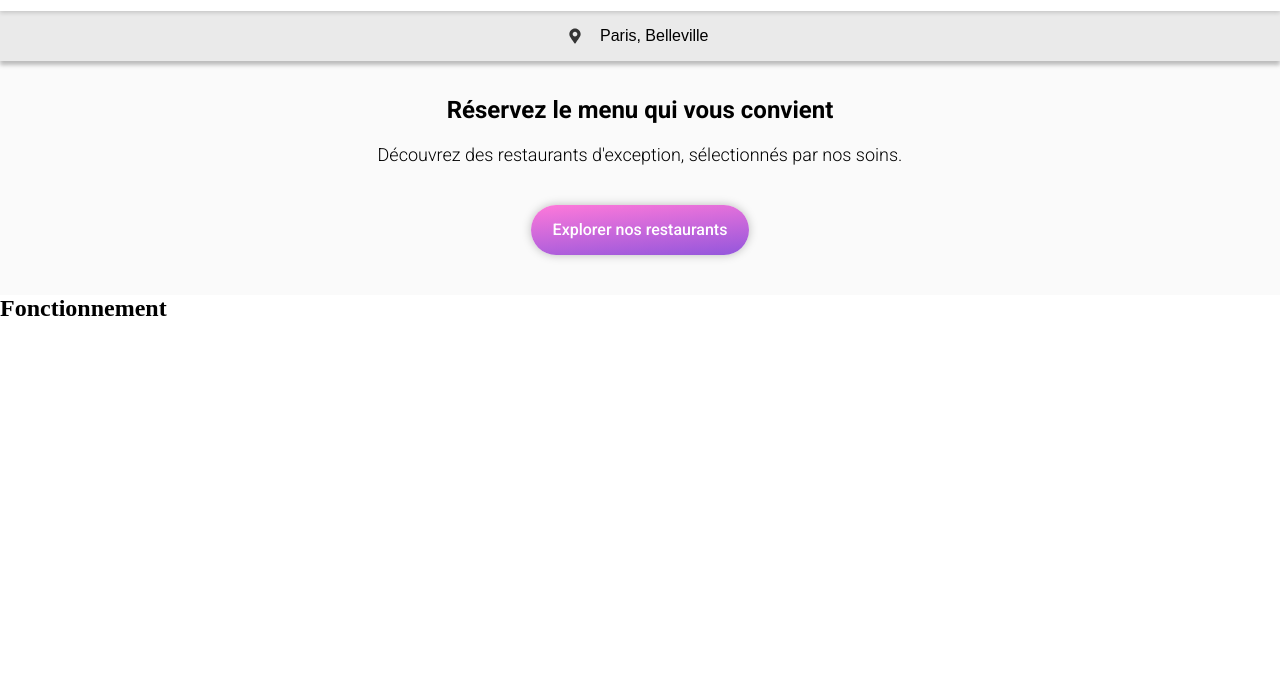
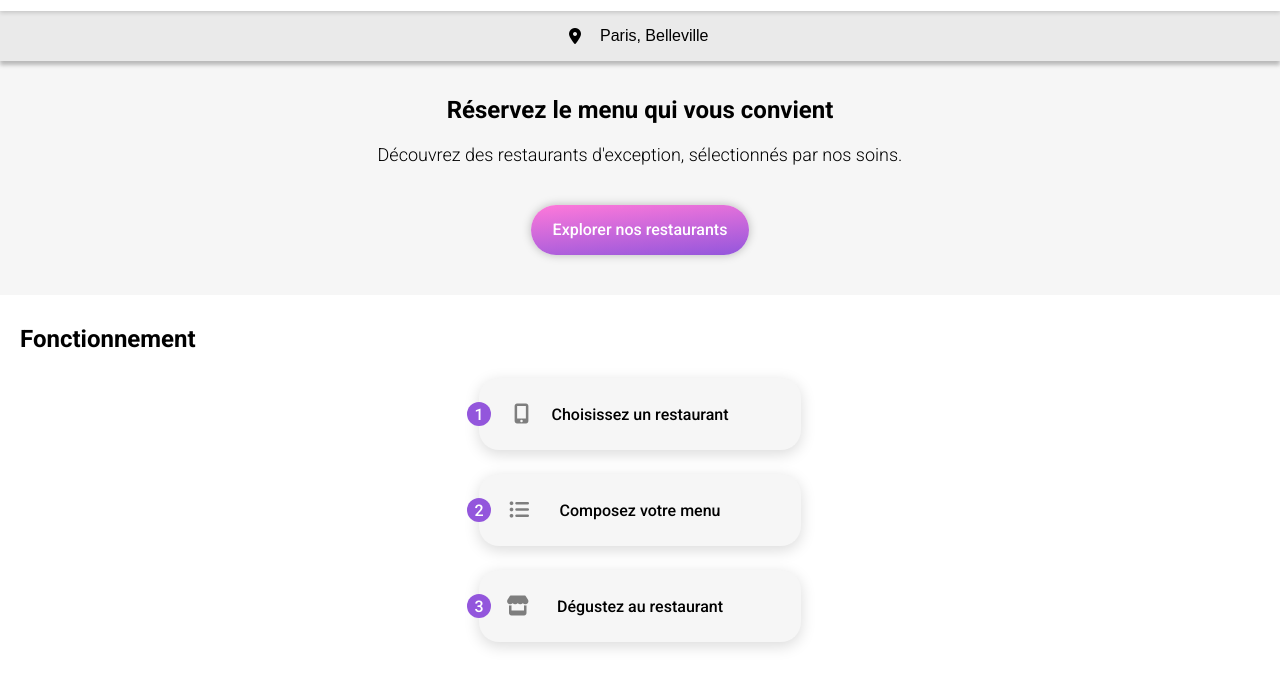
Before and after one commit to JleCrt/Oh-my-food, a website: page index.html in a window 1280 px wide. Shown: the part 52-740 px from the top of the page. Drawn offline with Linux system fonts and the light colour scheme; a web font is replaced by a local one.

Commit message:
Ajout fonctionnement

```diff
--- a/index.html
+++ b/index.html
@@ -10,6 +10,7 @@
     <link rel="preconnect" href="https://fonts.googleapis.com">
     <link rel="preconnect" href="https://fonts.gstatic.com" crossorigin>
     <link href="https://fonts.googleapis.com/css2?family=Roboto:wght@300;500;700&family=Shrikhand&display=swap" rel="stylesheet">
+    <script src="https://kit.fontawesome.com/303e14b86b.js" crossorigin="anonymous"></script>
     <link href="style/style.css" rel="stylesheet">
 </head>
 <body>
@@ -18,7 +19,7 @@
         <img src="assets/logo/ohmyfood.png" alt="logo">
         </div>
         <div>
-            <img class="header-location" src="assets/icones/Pin.svg" alt="icone-localisation">
+            <i class="fa-solid fa-location-dot header-location"></i>
             <input type="text" placeholder="Paris, Belleville">
         </div>
     </header>
@@ -32,8 +33,33 @@
         <div class="fonction">
             <h2>Fonctionnement</h2>
             <div class="fonction-box">
-
-
+                <div class="fonction-box-ticket">
+                    <div class="fonction-box-content">
+                        <div class="fonction-box-order">
+                            <p>1</p>
+                        </div>
+                        <i class="fa-solid fa-mobile-screen-button"></i>
+                        <p>Choisissez un restaurant</p>
+                    </div>
+                </div>
+                <div class="fonction-box-ticket">
+                    <div class="fonction-box-content">
+                        <div class="fonction-box-order">
+                            <p>2</p>
+                        </div>
+                        <i class="fa-solid fa-list-ul"></i>
+                        <p>Composez votre menu</p>
+                    </div>
+                </div>
+                <div class="fonction-box-ticket">
+                    <div class="fonction-box-content">
+                        <div class="fonction-box-order">
+                            <p>3</p>
+                        </div>
+                        <i class="fa-solid fa-store"></i>
+                        <p>Dégustez au restaurant</p>
+                    </div>
+                </div>
             </div>
 
         </div>
--- a/sass/base/_typography.scss
+++ b/sass/base/_typography.scss
@@ -1,4 +1,5 @@
 .presentation{
+    font-family: $font_primary;
     h1 {
     font-size: 24px;
     }
@@ -6,5 +7,10 @@
     font-size: 18px;
     font-weight: 300;
     }
-
 }
+.fonction {
+    font-family: $font_primary;
+    h2 {
+        font-weight: 700;
+    }
+}
--- a/sass/components/_buttons.scss
+++ b/sass/components/_buttons.scss
@@ -18,3 +18,9 @@
         filter: brightness(105%);
     }
 }
+
+.box {
+    display: flex;
+    flex-direction: row;
+
+}
--- a/sass/pages/_home.scss
+++ b/sass/pages/_home.scss
@@ -3,7 +3,6 @@
     align-items: center;
     justify-content: center;
     flex-direction: column;
-    font-family: $font_primary;
     background-color: $color_background_bis;
     h1 {
         padding: 35px 50px 20px 50px;
@@ -13,3 +12,60 @@
         text-align: center;
     }
 }
+
+.fonction {
+    margin: 0 20px;
+    display: flex;
+    flex-direction: column;
+    h2 {
+        margin: 30px 0 25px;
+    }
+    .fonction-box {
+        display: flex;
+        flex-direction: column;
+        align-items: center;
+        justify-content: center;
+        gap: 24px;
+        .fonction-box-content {
+            position: relative;
+            display: flex;
+            align-items: center;
+            justify-content: center;
+
+            width: 322px;
+            height: 72px;
+            border-radius: 20px;
+            background-color: $color_background_bis;
+            box-shadow: 0px 4px 15px 0px rgba(0, 0, 0, 0.15);
+            &:hover {
+                i {
+                    color: $color_primary;
+                }
+            }
+            i {
+                position: absolute;
+                right: 272px;
+                text-align: center;
+                color: #7E7E7E;
+                font-size: 20px;
+            }
+        }
+    }
+        .fonction-box-order {
+            z-index: 2;
+            position: absolute;
+            left: -12px;
+            display: flex;
+            width: 24px;
+            height: 24px;
+            border-radius: 100%;
+            background-color: $color_primary;
+            align-items: center;
+            justify-content: center;
+            p {
+                color: white;
+                text-align: center;
+                font-weight: 500;
+            }
+        }
+}
--- a/sass/utils/_variables.scss
+++ b/sass/utils/_variables.scss
@@ -4,7 +4,7 @@ $color_secondary: #FF79DA;
 $color_tertiary: #99E2D0;
 $color_fourth: #008766;
 $color_background: #353535;
-$color_background_bis: #fafafa;
+$color_background_bis: #F6F6F6;
 $gradient: linear-gradient(355deg, $color_primary 0%, $color_secondary 100%);
 
 // - FONTS - //
```
Also changed, not shown: restaurants/a-la-francaise.html (added, +11 -0 lines), restaurants/la-note-enchantee.html (added, +11 -0 lines), restaurants/la-palette-du-gout.html (added, +11 -0 lines), restaurants/le-delice-des-sens.html (added, +11 -0 lines), assets/icones/GoBack.svg (deleted), assets/icones/Like.svg (deleted), assets/icones/Pin.svg (deleted), assets/icones/Vector.svg (deleted), assets/icones/hands.svg (deleted), assets/icones/list-ul.svg (deleted), assets/icones/mobile-screen-button.svg (deleted), assets/icones/store.svg (deleted), style/style.css, 1 other file.
